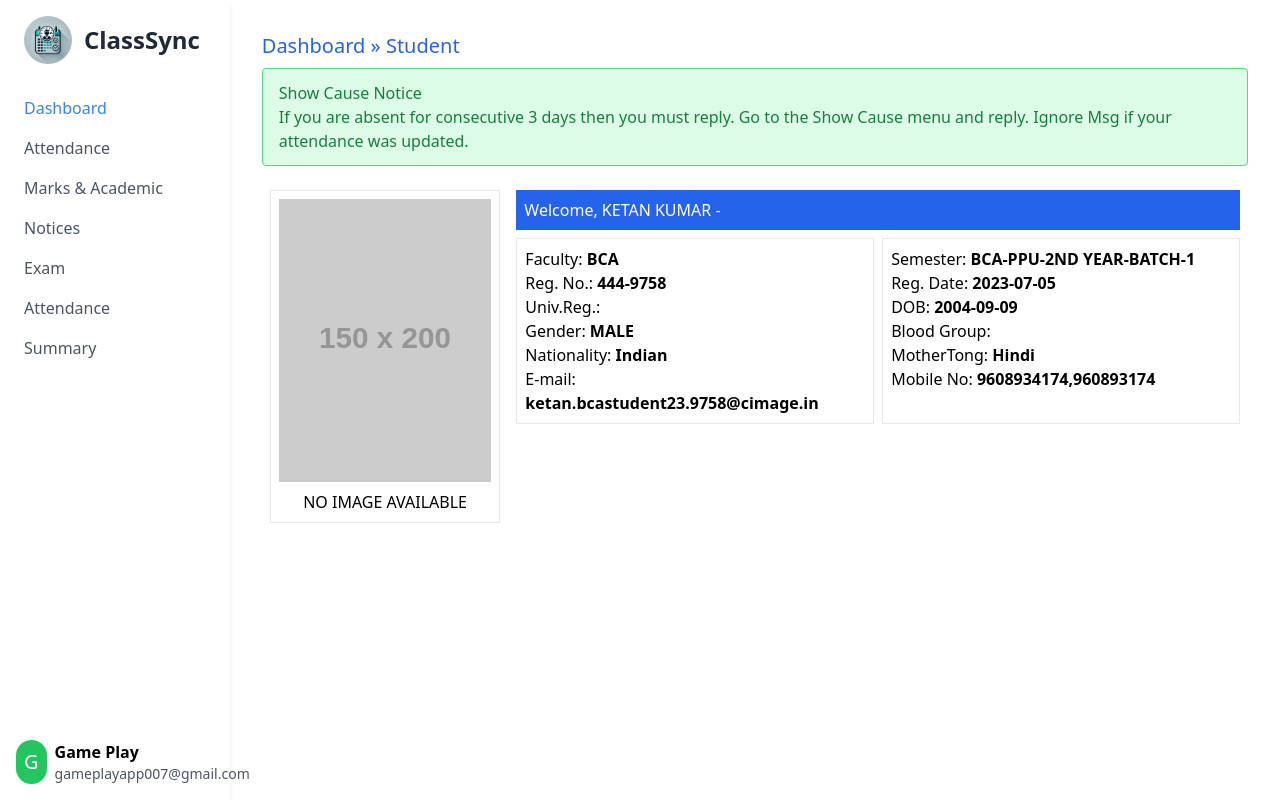
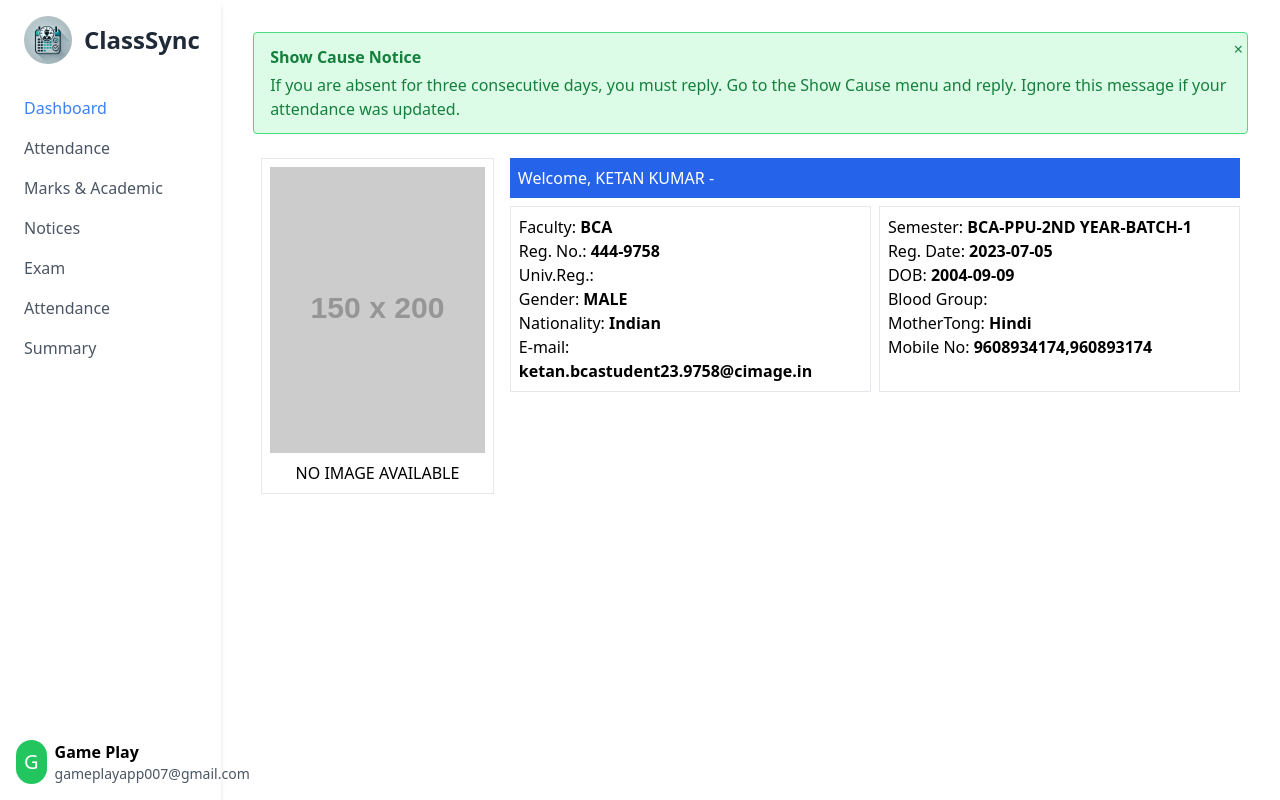
Before and after one commit to Gamerking177/classync, a React (Create React App) app: page /students in a window 1280 px wide. Built offline with nearby package versions, Linux system fonts and the light colour scheme.

Commit message:
made showcause notice into componenet

```diff
--- /dev/null
+++ b/src/components/ShowCauseNotice.js
@@ -0,0 +1,25 @@
+// src/components/ShowCauseNotice.js
+import React, { useState } from 'react';
+
+const ShowCauseNotice = () => {
+    const [visible, setVisible] = useState(true);
+
+    const closeNotice = () => setVisible(false);
+
+    if (!visible) return null;
+
+    return (
+        <div className="bg-green-100 border border-green-400 text-green-700 px-4 py-3 rounded relative mb-4" role="alert">
+            <button
+                onClick={closeNotice}
+                className="absolute top-0 right-0 p-1 text-green-700 hover:text-green-900"
+            >
+                &times;
+            </button>
+            <span className="block sm:inline font-semibold">Show Cause Notice</span>
+            <p className="mt-1">If you are absent for three consecutive days, you must reply. Go to the Show Cause menu and reply. Ignore this message if your attendance was updated.</p>
+        </div>
+    );
+};
+
+export default ShowCauseNotice;
--- a/src/components/StudentCard.js
+++ b/src/components/StudentCard.js
@@ -1,14 +1,11 @@
-// StudentDashboard.js
+import ShowCauseNotice from './ShowCauseNotice';
 import React from 'react';
 
 const StudentDashboard = () => {
     return (
         <div className="p-4">
-            <div className="text-xl text-blue-600 mb-2">Dashboard » Student</div>
-            <div className="bg-green-100 border border-green-400 text-green-700 px-4 py-3 rounded relative mb-4" role="alert">
-                <span className="block sm:inline">Show Cause Notice</span>
-                <p>If you are absent for consecutive 3 days then you must reply. Go to the Show Cause menu and reply. Ignore Msg if your attendance was updated.</p>
-            </div>
+            <ShowCauseNotice />
+
             <div className="flex">
                 <div className="w-1/4 p-2">
                     <div className="border p-2">
```
Also changed, not shown: 1 other file (tests, documents, lock files or other folders).
